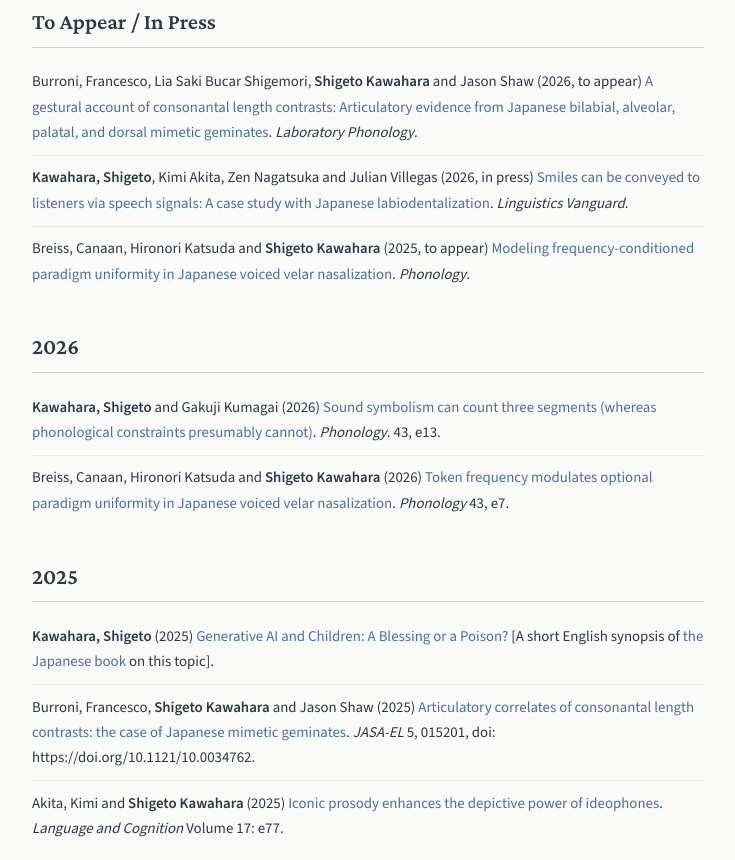
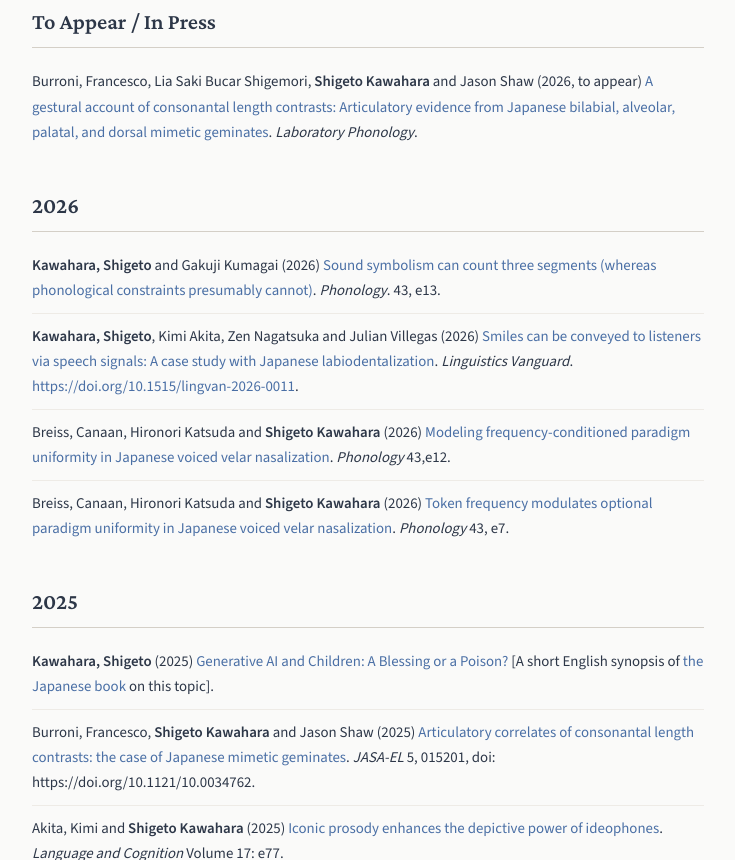
Before and after one commit to ShigetoKawahara/ShigetoKawahara.github.io, a plain HTML site: page paper.html in a window 1280 px wide. Shown: the part 1898-2758 px from the top of the page, without its empty margins (272-1007 px from the left). Drawn offline with nearby package versions, Linux system fonts and the light colour scheme.

Commit message:
Add files via upload

```diff
--- a/paper.html
+++ b/paper.html
@@ -341,12 +341,8 @@ If you think that I publish a lot (and/or feel like you are not publishing as mu
         <div class="paper-entry">
             Burroni, Francesco, Lia Saki Bucar Shigemori, <B>Shigeto Kawahara</B> and Jason Shaw (2026, to appear) <A HREF="https://osf.io/preprints/psyarxiv/6p4qy_v1" target="new">A gestural account of consonantal length contrasts: Articulatory evidence from Japanese bilabial, alveolar, palatal, and dorsal mimetic geminates</A>. <I>Laboratory Phonology</I>.
         </div>
-        <div class="paper-entry">
-            <B>Kawahara, Shigeto</B>, Kimi Akita, Zen Nagatsuka and Julian Villegas (2026, in press) <A HREF="./pdf/0_labiodental_manuscript_revised_clean.pdf" target="new">Smiles can be conveyed to listeners via speech signals: A case study with Japanese labiodentalization</A>. <I>Linguistics Vanguard</I>.
-        </div>
-        <div class="paper-entry">
-            Breiss, Canaan, Hironori Katsuda and <B>Shigeto Kawahara</B> (2025, to appear) <A HREF="./pdf/Modeling_frequency_conditioned_paradigm_uniformity_in_Japanese_voiced_velar_nasalization.pdf" target="new">Modeling frequency-conditioned paradigm uniformity in Japanese voiced velar nasalization</A>. <I>Phonology</I>.
-        </div>
+
+
         </div>
     </section>
 
@@ -356,6 +352,16 @@ If you think that I publish a lot (and/or feel like you are not publishing as mu
         <div class="paper-entry">
             <B>Kawahara, Shigeto</B> and Gakuji Kumagai (2026) <A HREF="https://doi.org/10.1017/S0952675726100384" target="new">Sound symbolism can count three segments (whereas phonological constraints presumably cannot)</A>. <I>Phonology</I>. 43, e13.
         </div>
+
+    <div class="paper-entry">
+            <B>Kawahara, Shigeto</B>, Kimi Akita, Zen Nagatsuka and Julian Villegas (2026) <A HREF="./pdf/0_labiodental_manuscript_revised_clean.pdf" target="new">Smiles can be conveyed to listeners via speech signals: A case study with Japanese labiodentalization</A>. <I>Linguistics Vanguard</I>. <A HREF="https://doi.org/10.1515/lingvan-2026-0011" base target="new">https://doi.org/10.1515/lingvan-2026-0011</A>.
+        </div>
+
+
+     <div class="paper-entry">
+            Breiss, Canaan, Hironori Katsuda and <B>Shigeto Kawahara</B> (2026) <A HREF="https://www.cambridge.org/core/services/aop-cambridge-core/content/view/0BFF59AC957B82CD413D7120DF610" target="new">Modeling frequency-conditioned paradigm uniformity in Japanese voiced velar nasalization</A>. <I>Phonology</I> 43,e12.
+        </div>
+
         <div class="paper-entry">
             Breiss, Canaan, Hironori Katsuda and <B>Shigeto Kawahara</B> (2026) <A HREF="https://doi.org/10.1017/S0952675726100335" target="new">Token frequency modulates optional paradigm uniformity in Japanese voiced velar nasalization</A>. <I>Phonology</I> 43, e7.
         </div>
```
